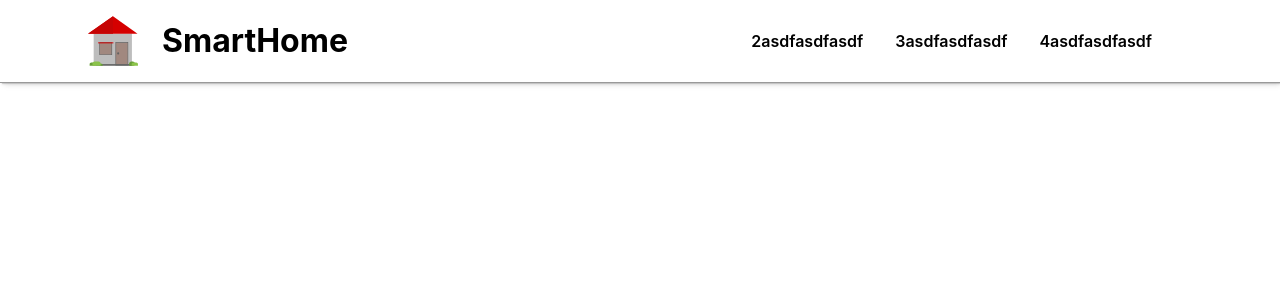
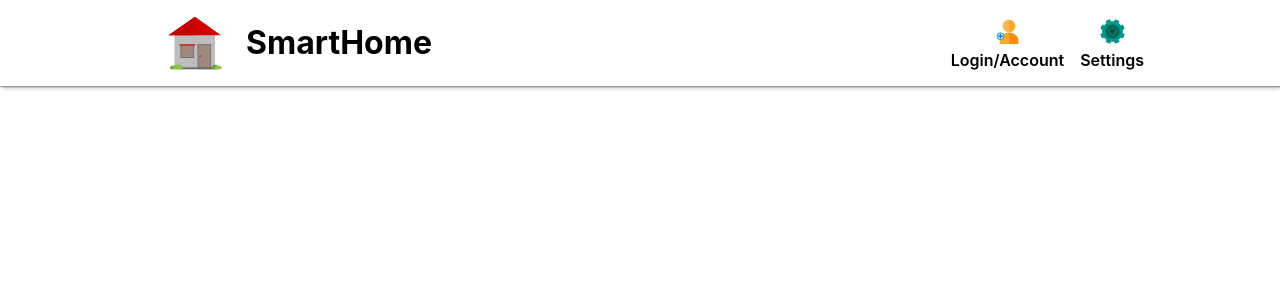
Before and after one commit to TZ-fn/SmartHomeApp, a Next.js app: page / in a window 1280 px wide. Shown: the top 300 px of the page. Built offline with nearby package versions, Linux system fonts and the light colour scheme.

Commit message:
Add icons to the control panel, improve the styling

```diff
--- a/components/Header/Header.module.scss
+++ b/components/Header/Header.module.scss
@@ -15,25 +15,26 @@
   flex-direction: row;
   align-items: center;
   justify-content: center;
-  margin-left: 3rem;
+  margin-left: 8rem;
   cursor: pointer;
 
   h1 {
     margin-left: 1rem;
+    margin-right: 2rem;
     font-size: 2rem;
     font-weight: 700;
   }
 }
 
 .controlPanelContainer {
-  margin-right: 5rem;
+  margin-right: 6rem;
   display: flex;
   flex-direction: row;
   align-items: center;
   justify-content: center;
 
   div {
-    margin: 0 1rem;
+    margin: 0 0.5rem;
     display: flex;
     flex-direction: column;
     align-items: center;
@@ -60,13 +61,13 @@
       content: '';
       position: relative;
       left: 0;
-      bottom: -10px;
+      bottom: -8px;
       display: block;
       width: 100%;
       margin-bottom: -3px;
       border-bottom: 3px solid transparent;
-      transition: border-bottom ease-in-out 0.2s;
-      transition: bottom ease-in-out 0.2s;
+      transition: border-bottom ease-in-out 0.3s;
+      transition: bottom ease-in-out 0.3s;
     }
 
     &:hover::after {
--- a/components/Header/Header.tsx
+++ b/components/Header/Header.tsx
@@ -1,19 +1,26 @@
 import { ReactElement } from 'react';
 import Image from 'next/image';
 import SmartHomeLogo from '../../public/reshot-icon-home-UKNYQCE6B2.svg';
+import LoginIcon from '../../public/reshot-icon-create-user-RGEUQASVK2.svg';
+import SettingsIcon from '../../public/reshot-icon-settings-MDHEAFCKRV.svg';
 import styles from './Header.module.scss';
 
 export default function Header(): ReactElement {
   return (
     <header className={styles.headerContainer}>
       <div className={styles.logoContainer}>
-        <Image height={66} width={66} src={SmartHomeLogo.src} />
+        <Image layout='fixed' height={70} width={70} src={SmartHomeLogo.src} />
         <h1>SmartHome</h1>
       </div>
       <div className={styles.controlPanelContainer}>
-        <div>2asdfasdfasdf</div>
-        <div>3asdfasdfasdf</div>
-        <div>4asdfasdfasdf</div>
+        <div>
+          <Image height={33} width={33} src={LoginIcon.src} />
+          <p>Login/Account</p>
+        </div>
+        <div>
+          <Image height={33} width={33} src={SettingsIcon.src} />
+          <p>Settings</p>
+        </div>
       </div>
     </header>
   );
```
Also changed, not shown: public/reshot-icon-create-user-RGEUQASVK2.svg (added), public/reshot-icon-settings-MDHEAFCKRV.svg (added).
